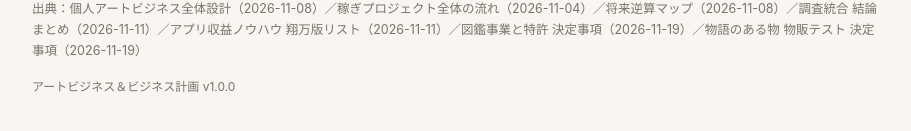
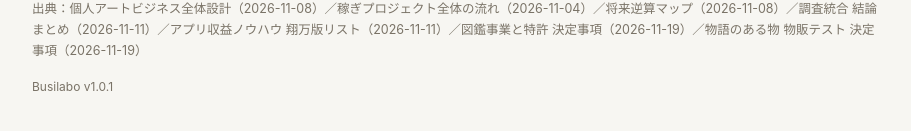
Before and after one commit to absol-lab/bizplan, a plain HTML site: page index.html in a window 1280 px wide. Shown: the part 1373-1504 px from the top of the page, without its empty margins (184-1095 px from the left). Drawn offline with Linux system fonts and the light colour scheme; a web font is replaced by a local one.

Commit message:
Rename app display name to Busilabo (v1.0.1)

```diff
--- a/index.html
+++ b/index.html
@@ -3,12 +3,12 @@
 <head>
 <meta charset="utf-8">
 <meta name="viewport" content="width=device-width, initial-scale=1, viewport-fit=cover">
-<meta name="app-version" content="1.0.0">
-<title>アートビジネス＆ビジネス計画</title>
+<meta name="app-version" content="1.0.1">
+<title>Busilabo</title>
 <meta name="apple-mobile-web-app-capable" content="yes">
 <meta name="mobile-web-app-capable" content="yes">
 <meta name="apple-mobile-web-app-status-bar-style" content="black-translucent">
-<meta name="apple-mobile-web-app-title" content="ビジネス計画">
+<meta name="apple-mobile-web-app-title" content="Busilabo">
 <meta name="theme-color" content="#000000">
 <link rel="manifest" href="manifest.webmanifest">
 <link rel="icon" type="image/png" href="icon-192.png">
@@ -245,7 +245,7 @@
     <div class="grid size-medium" id="cardGrid"></div>
 
     <p class="sources" id="homeSources"></p>
-    <p class="verline">アートビジネス＆ビジネス計画 v<span id="verText"></span><span id="discWrap" hidden> ・ <button type="button" id="discBtn">Drive接続を解除</button></span></p>
+    <p class="verline">Busilabo v<span id="verText"></span><span id="discWrap" hidden> ・ <button type="button" id="discBtn">Drive接続を解除</button></span></p>
   </div>
 </div>
 
@@ -258,7 +258,7 @@
 
 <script>
 'use strict';
-var APP_VERSION = '1.0.0';
+var APP_VERSION = '1.0.1';
 var CLIENT_ID = '386087008053-de53ufnkvcnbjslkuhmq2l2pm9fj4c2t.apps.googleusercontent.com';
 var FILE_NAME = 'bizplan.json';
 var SEED = {
```
Also changed, not shown: manifest.webmanifest.
